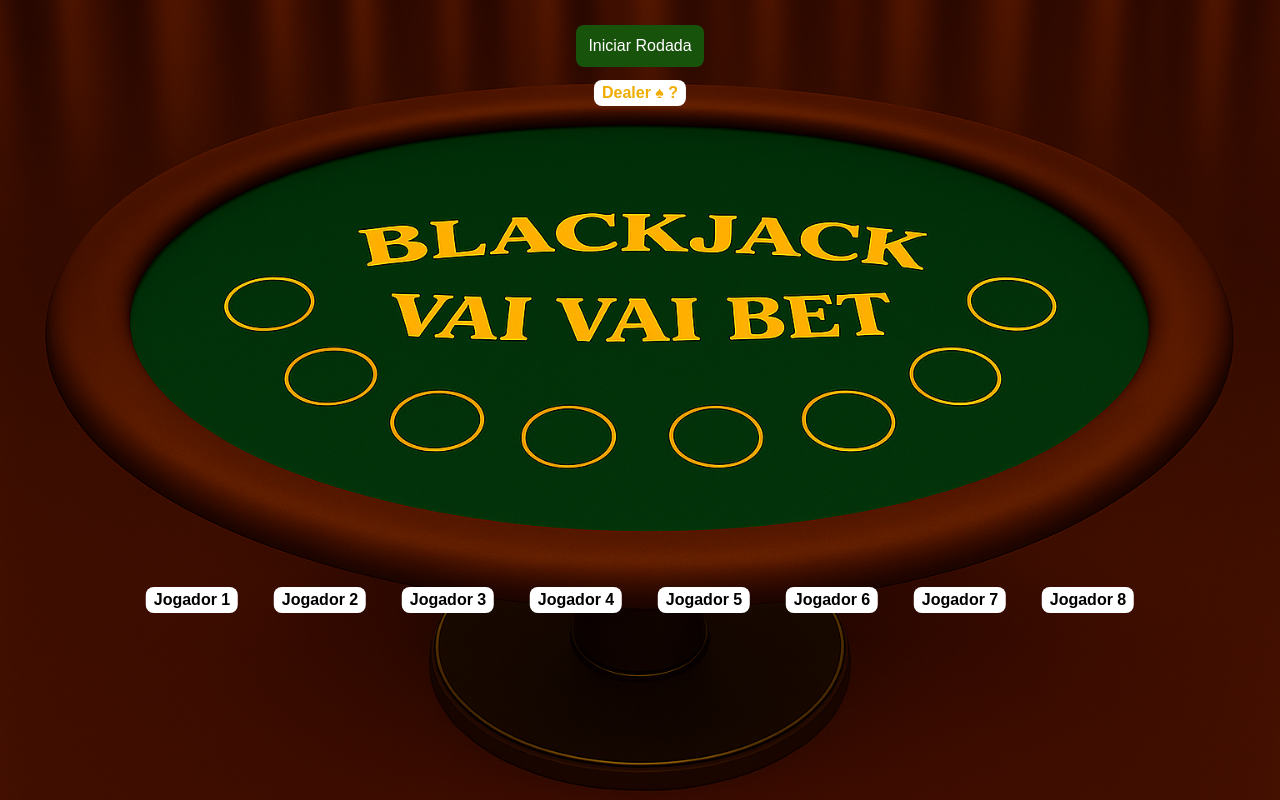
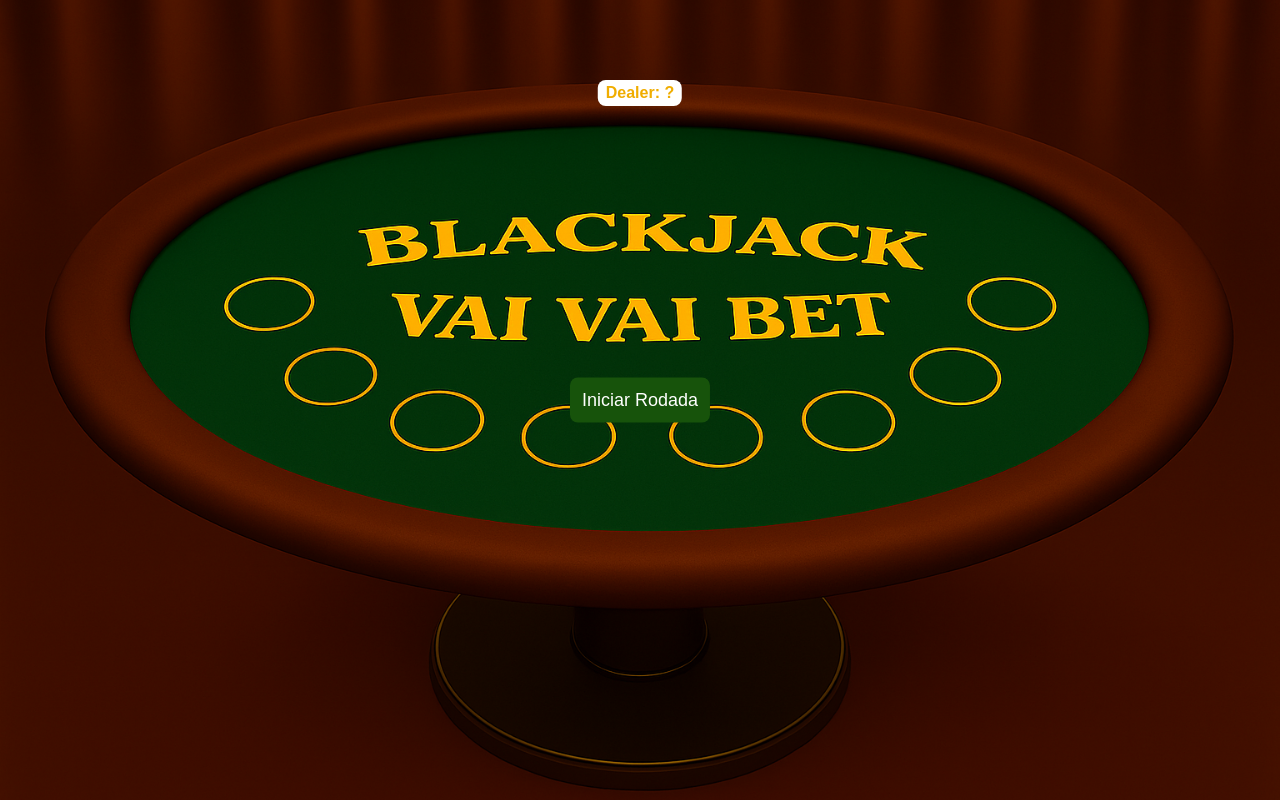
Before and after one commit to blinbingo/kombi, a Next.js app: page /blackjack in a window 1280 px wide. Built offline with nearby package versions, Linux system fonts and the light colour scheme.

Commit message:
Update index.js

```diff
--- a/pages/blackjack/index.js
+++ b/pages/blackjack/index.js
@@ -1,14 +1,99 @@
 // pages/blackjack/index.js
 import Image from "next/image";
 import dynamic from "next/dynamic";
-import JogadorMesa from "@/components/blackjack/JogadorMesa";
+import JogadorComVisual from "@/components/blackjack/JogadorComVisual";
+import { useState } from "react";
 
-// Importa o componente com a lógica do jogo
 const MesaJogo = dynamic(() => import("@/components/blackjack/MesaJogo"), {
   ssr: false,
 });
 
 export default function BlackjackPage() {
+  const [dadosJogadores, setDadosJogadores] = useState(
+    Array.from({ length: 8 }, (_, i) => ({
+      nome: `Jogador ${i + 1}`,
+      cartas: [],
+      estourado: false,
+      parou: false,
+    }))
+  );
+  const [jogadorAtual, setJogadorAtual] = useState(0);
+  const [dealer, setDealer] = useState({ cartas: [] });
+  const [jogoIniciado, setJogoIniciado] = useState(false);
+  const [jogoFinalizado, setJogoFinalizado] = useState(false);
+  const deck = new (require("@/components/blackjack/DeckManager").default)();
+
+  const posicoes = [
+    { top: "62%", left: "14%", rotate: 60 },
+    { top: "68%", left: "29%", rotate: 35 },
+    { top: "73%", left: "44%", rotate: 15 },
+    { top: "75%", left: "59%", rotate: 0 },
+    { top: "73%", left: "74%", rotate: -15 },
+    { top: "68%", left: "89%", rotate: -35 },
+    { top: "62%", left: "97%", rotate: -60 },
+    { top: "55%", left: "99%", rotate: -80 },
+  ];
+
+  const sortearCarta = () => {
+    const novaCarta = deck.sortearCarta();
+    const novos = [...dadosJogadores];
+    const atual = novos[jogadorAtual];
+    atual.cartas.push(novaCarta);
+    const pontos = calcularPontuacao(atual.cartas);
+    atual.estourado = pontos > 21;
+    if (pontos >= 21) atual.parou = true;
+    setDadosJogadores(novos);
+    if (atual.parou || atual.estourado) passar();
+  };
+
+  const parar = () => {
+    const novos = [...dadosJogadores];
+    novos[jogadorAtual].parou = true;
+    setDadosJogadores(novos);
+    passar();
+  };
+
+  const dobrar = () => {
+    sortearCarta();
+    parar();
+  };
+
+  const passar = () => {
+    let i = jogadorAtual + 1;
+    while (i < 8 && (dadosJogadores[i].parou || dadosJogadores[i].estourado)) i++;
+    if (i >= 8) {
+      setJogoFinalizado(true);
+      jogarDealer();
+    } else {
+      setJogadorAtual(i);
+    }
+  };
+
+  const jogarDealer = () => {
+    const cartas = [];
+    while (calcularPontuacao(cartas) < 17) {
+      cartas.push(deck.sortearCarta());
+    }
+    setDealer({ cartas });
+  };
+
+  const calcularPontuacao = (cartas) => {
+    let total = 0;
+    let ases = 0;
+    for (let { valor } of cartas) {
+      if (["J", "Q", "K"].includes(valor)) total += 10;
+      else if (valor === "A") {
+        total += 11;
+        ases++;
+      } else total += parseInt(valor);
+    }
+    while (total > 21 && ases > 0) {
+      total -= 10;
+      ases--;
+    }
+    return total;
+  };
+
   return (
     <div
       style={{
@@ -19,7 +104,6 @@ export default function BlackjackPage() {
         backgroundColor: "#000",
       }}
     >
-      {/* Fundo da mesa */}
       <Image
         src="/blackjack/mesa.png"
         alt="Mesa de Blackjack"
@@ -29,7 +113,6 @@ export default function BlackjackPage() {
         priority
       />
 
-      {/* Dealer visual fixo */}
       <div
         style={{
           position: "absolute",
@@ -44,34 +127,41 @@ export default function BlackjackPage() {
           zIndex: 5,
         }}
       >
-        Dealer ♠ ?
+        Dealer: {dealer.cartas.map((c) => `${c.valor}${c.naipe}`).join(" ") || "?"}
       </div>
 
-      {/* Jogadores posicionados */}
-      <JogadorMesa top="75%" left="15%" rotate={0} nome="Jogador 1" />
-      <JogadorMesa top="75%" left="25%" rotate={0} nome="Jogador 2" />
-      <JogadorMesa top="75%" left="35%" rotate={0} nome="Jogador 3" />
-      <JogadorMesa top="75%" left="45%" rotate={0} nome="Jogador 4" />
-      <JogadorMesa top="75%" left="55%" rotate={0} nome="Jogador 5" />
-      <JogadorMesa top="75%" left="65%" rotate={0} nome="Jogador 6" />
-      <JogadorMesa top="75%" left="75%" rotate={0} nome="Jogador 7" />
-      <JogadorMesa top="75%" left="85%" rotate={0} nome="Jogador 8" />
-
-      {/* Componente lógico do jogo */}
+      {jogoIniciado ? (
+        posicoes.map((pos, i) => (
+          <JogadorComVisual
+            key={i}
+            top={pos.top}
+            left={pos.left}
+            rotate={pos.rotate}
+            dados={dadosJogadores[i]}
+            isAtual={jogadorAtual === i && !jogoFinalizado}
+            onSortear={sortearCarta}
+            onParar={parar}
+            onDobrar={dobrar}
+          />
+        ))
+      ) : (
         <div
           style={{
             position: "absolute",
-    top: 0,
-    left: 0,
-    width: "100%",
-    height: "100%",
+            top: "50%",
+            left: "50%",
+            transform: "translate(-50%, -50%)",
             zIndex: 10,
-    pointerEvents: "auto", // ← agora os botões funcionam!
           }}
         >
-  <MesaJogo />
+          <button
+            onClick={() => setJogoIniciado(true)}
+            style={{ padding: 12, fontSize: 18 }}
+          >
+            Iniciar Rodada
+          </button>
         </div>
-
+      )}
     </div>
   );
 }
```
Lines whose indentation alone changed are shown as unchanged.
